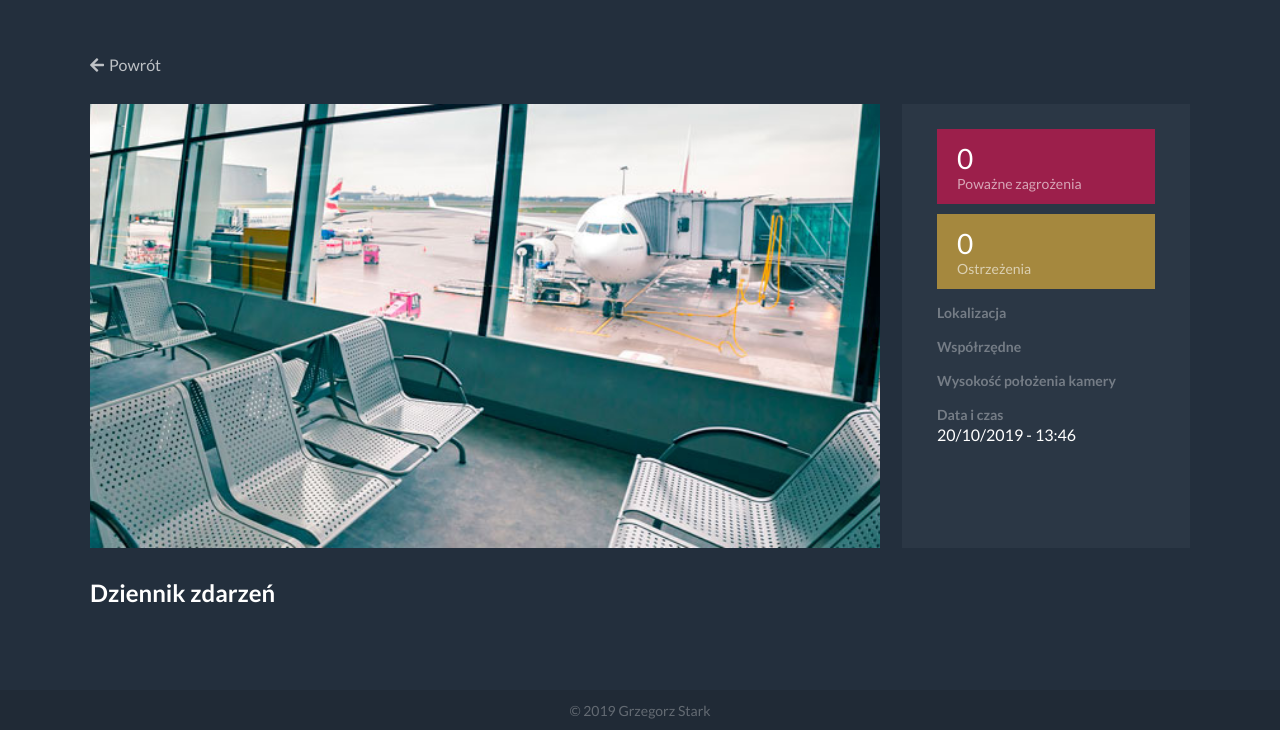
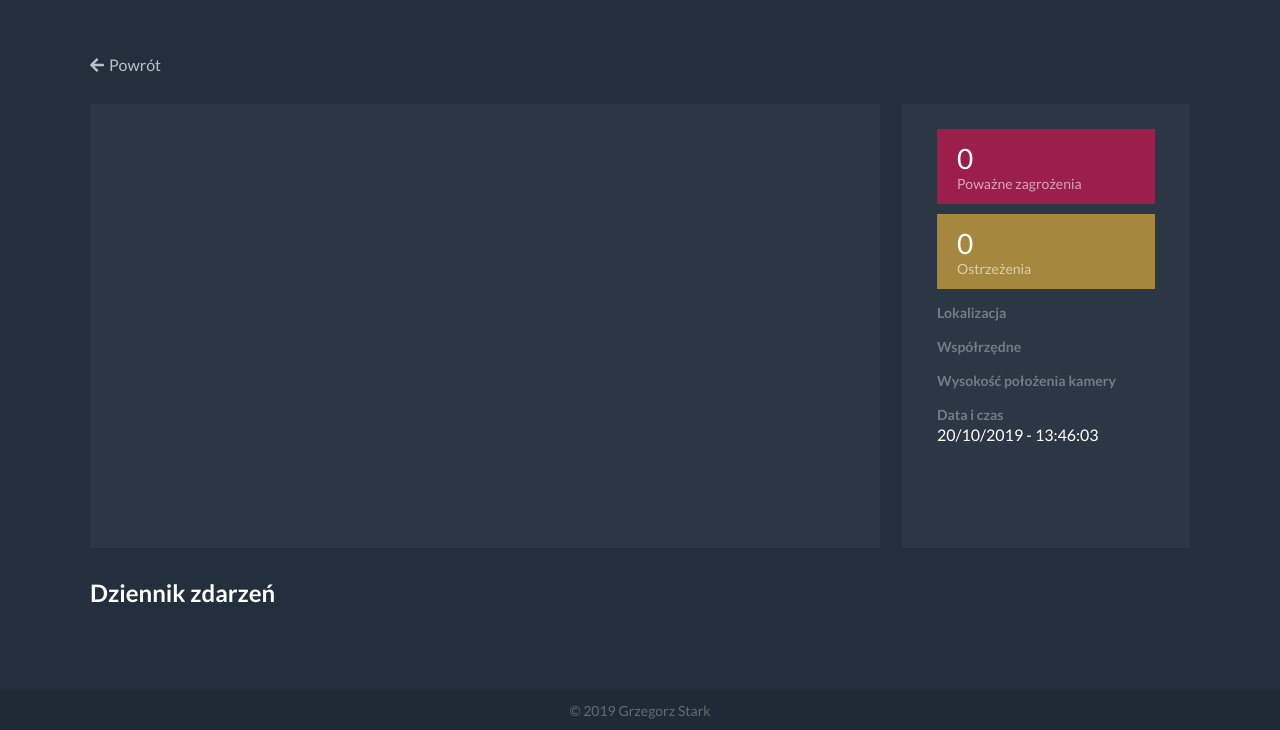
Before and after one commit to gstark0/Camseq-Web, a Flask app: page /preview/1 in a window 1280 px wide. Shown: the part 70-800 px from the top of the page. Run offline with Flask 2, Linux system fonts and the light colour scheme; the visitor is signed in with stand-in values (Sample User, id 1); data that the repository does not hold is empty; some libraries are stand-ins or nearby versions.

Commit message:
Camera footage preview

```diff
--- a/static/css/preview.css
+++ b/static/css/preview.css
@@ -13,9 +13,10 @@
 #camera-image {
     width: 790px;
     height: 100%;
-    background-image: url('../img/airport.jpg');
     background-position: center;
-    background-size: cover;
+    background-size: contain;
+    background-color: #2B3745;
+    background-repeat: no-repeat;
 }
 
 #camera-info {
--- a/static/js/preview.js
+++ b/static/js/preview.js
@@ -1,5 +1,6 @@
 $(document).ready(function() {
     updateTime();
+    updateImage();
     $('#camera-name').text(cameraInfo['name']);
     $('#location').text(cameraInfo['location']);
     $('#coordinates').text(cameraInfo['coordinates']);
@@ -30,14 +31,24 @@ function updateTime() {
     let today = new Date();
     let hours = today.getHours();
     let minutes = today.getMinutes();
+    let seconds = today.getSeconds();
     minutes = checkTime(minutes);
+    seconds = checkTime(seconds);
 
     let day = checkTime(today.getDate());
     let month = checkTime(today.getMonth()+1);
     let year = today.getFullYear();
 
-    $('#time').text(day + '/' + month + '/' + year + ' - ' + hours + ':' + minutes);
-    let t = setTimeout(updateTime, 500);
+    $('#time').text(day + '/' + month + '/' + year + ' - ' + hours + ':' + minutes + ':' + seconds);
+
+    let t = setTimeout(updateTime, 1000);
+}
+
+function updateImage() {
+    let imgUrl = cameraInfo['url'] + '?r=' + new Date().getTime();
+    $('#camera-image').css('background-image', 'url("' + imgUrl + '")');
+
+    let t = setTimeout(updateImage, 10000)
 }
 
 function checkTime(i) {
```
